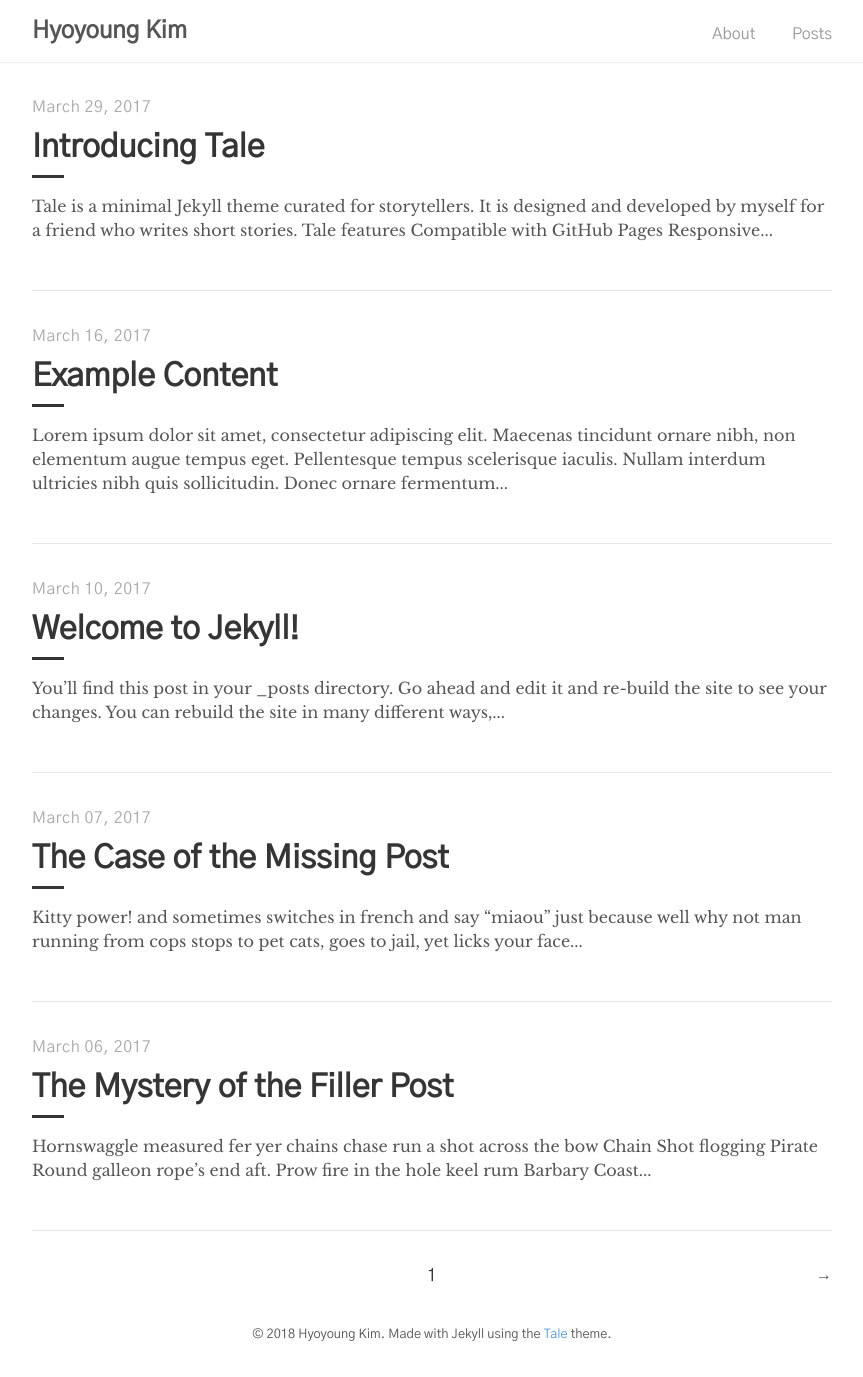
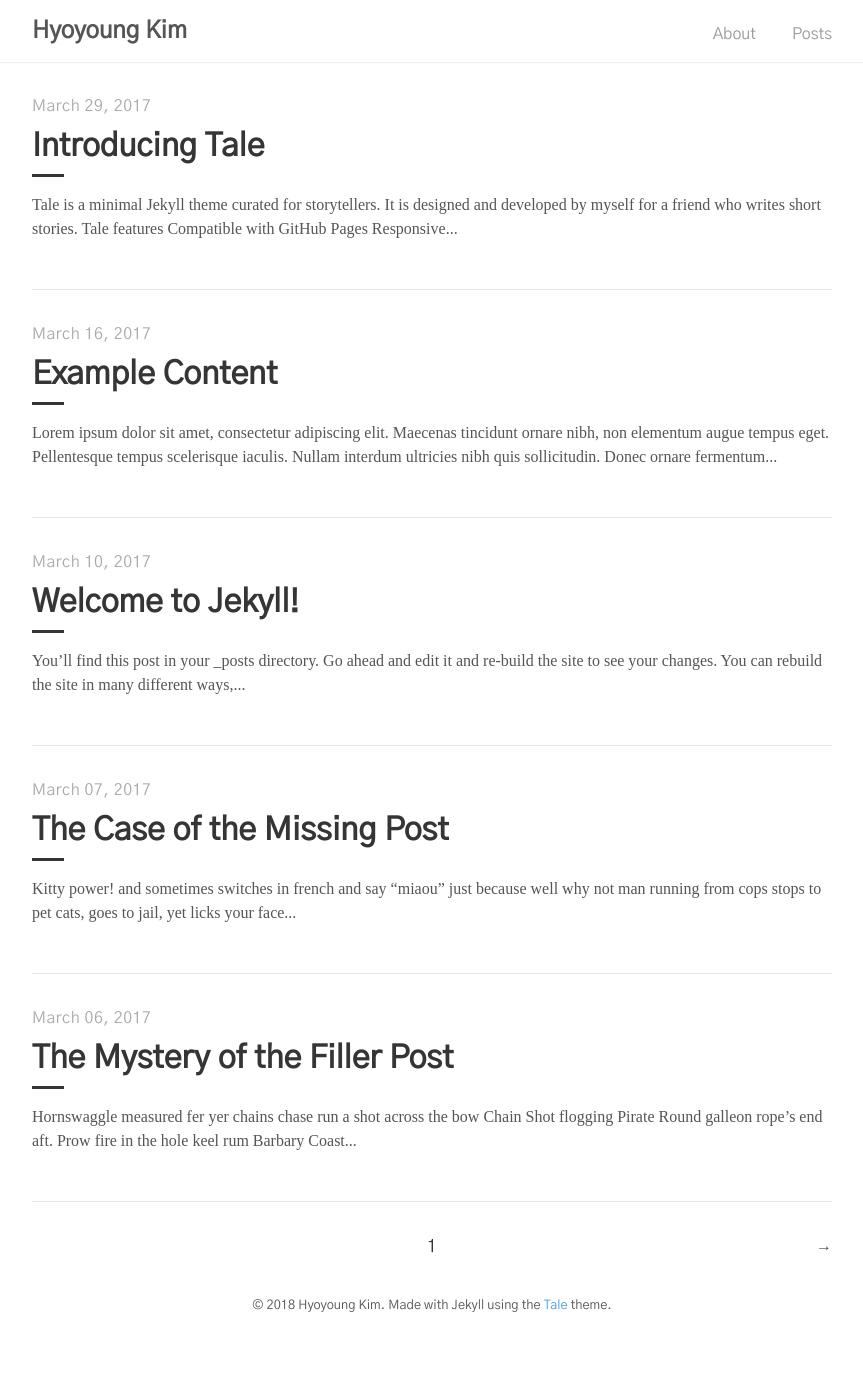
Before and after one commit to hyngkm/hyngkm.github.io, a Jekyll site: the page built from index.html, in a window 1280 px wide. Shown: the whole page, without its empty margins (208-1071 px from the left). Built offline with Jekyll 4.4.1, drawn with Linux system fonts in a browser that asks for light colours; the list of posts is cut into pages by our own code; after the commit the page ends 1348 px from its top, so only the background shows below that.

Commit message:
Update head.html

```diff
--- a/_includes/head.html
+++ b/_includes/head.html
@@ -6,8 +6,7 @@
 
   <!-- CSS -->
   <link rel="stylesheet" href="{{ "/assets/main.css" | relative_url }}">
-  <link rel="stylesheet" href="https://fonts.googleapis.com/css?family=Libre+Baskerville:400,400i,700">
-  <link href="https://fonts.googleapis.com/css?family=Gothic+A1" rel="stylesheet">
+  <link href="https://fonts.googleapis.com/css?family=Didact+Gothic|Gothic+A1|Space+Mono" rel="stylesheet">
 
   <!-- Favicon -->
   <link rel="icon" type="image/png" sizes="32x32" href="{{ "/assets/favicon-32x32.png" | relative_url }}">
```
